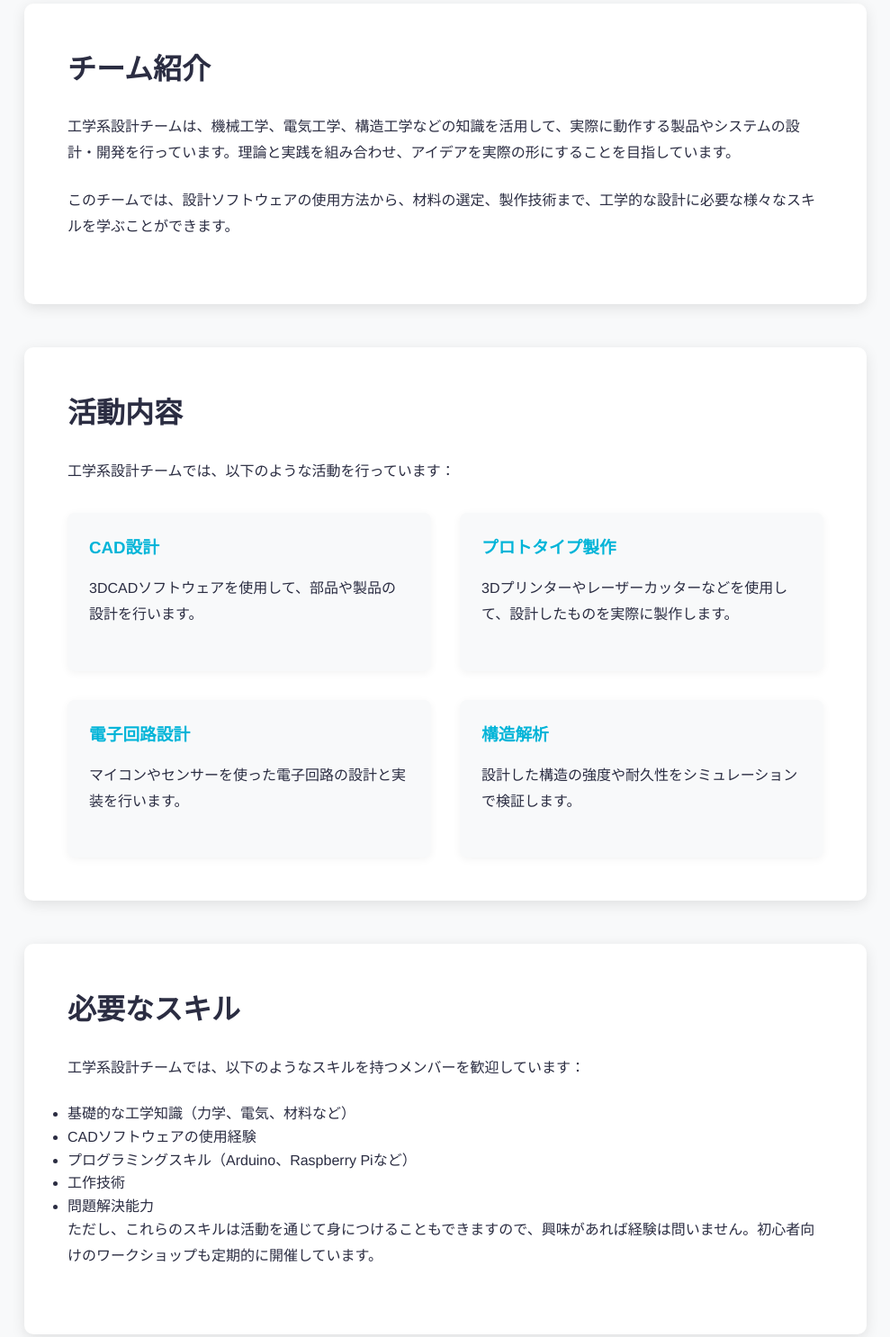
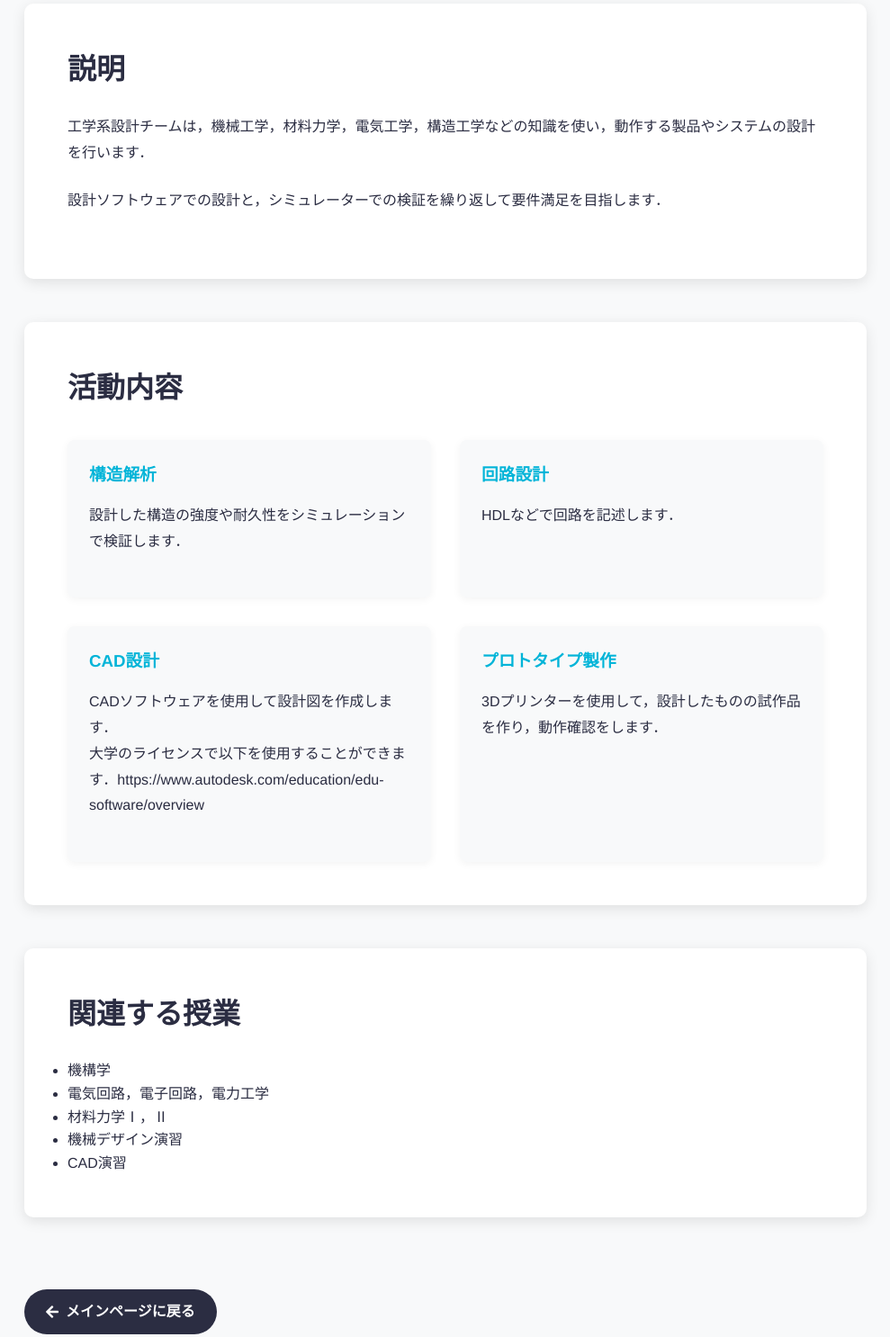
Before and after one commit to NS28cse/design-circle, a plain HTML site: page sub-html/engineering.html in a window 1280 px wide. Shown: the part 860-2346 px from the top of the page at 90% size, without its empty margins (145-1134 px from the left). Drawn offline with Linux system fonts and the light colour scheme.

Commit message:
engineering  end 2

```diff
--- a/sub-html/engineering.html
+++ b/sub-html/engineering.html
@@ -23,50 +23,50 @@
     <header class="team-header">
         <img src="./../assets/images/design-circle-web_mechanic-team-title.png" alt="工学系設計チーム">
         <h1>工学系設計チーム</h1>
-        <p>機械、電気、構造などの工学的な設計と実装を行います</p>
+        <p>機構、強度，電気、構造（建築）などの設計を行います</p>
     </header>
 
     <main class="team-content">
         <section class="team-section">
-            <h2>チーム紹介</h2>
-            <p>工学系設計チームは、機械工学、電気工学、構造工学などの知識を活用して、実際に動作する製品やシステムの設計・開発を行っています。理論と実践を組み合わせ、アイデアを実際の形にすることを目指しています。</p>
-            <p>このチームでは、設計ソフトウェアの使用方法から、材料の選定、製作技術まで、工学的な設計に必要な様々なスキルを学ぶことができます。</p>
+            <h2>説明</h2>
+            <p>工学系設計チームは，機械工学，材料力学，電気工学，構造工学などの知識を使い，動作する製品やシステムの設計を行います．</p>
+            <p>設計ソフトウェアでの設計と，シミュレーターでの検証を繰り返して要件満足を目指します．</p>
         </section>
 
         <section class="team-section">
             <h2>活動内容</h2>
-            <p>工学系設計チームでは、以下のような活動を行っています：</p>
             <div class="team-activities">
+                 <div class="activity-card">
+                    <h3>構造解析</h3>
+                    <p>設計した構造の強度や耐久性をシミュレーションで検証します．</p>
+                </div>
+
+                <div class="activity-card">
+                    <h3>回路設計</h3>
+                    <p>HDLなどで回路を記述します．</p>
+                </div>
+
                 <div class="activity-card">
                     <h3>CAD設計</h3>
-                    <p>3DCADソフトウェアを使用して、部品や製品の設計を行います。</p>
+                    <p>CADソフトウェアを使用して設計図を作成します．<br>
+                    大学のライセンスで以下を使用することができます．https://www.autodesk.com/education/edu-software/overview</p>
                 </div>
                 <div class="activity-card">
                     <h3>プロトタイプ製作</h3>
-                    <p>3Dプリンターやレーザーカッターなどを使用して、設計したものを実際に製作します。</p>
-                </div>
-                <div class="activity-card">
-                    <h3>電子回路設計</h3>
-                    <p>マイコンやセンサーを使った電子回路の設計と実装を行います。</p>
-                </div>
-                <div class="activity-card">
-                    <h3>構造解析</h3>
-                    <p>設計した構造の強度や耐久性をシミュレーションで検証します。</p>
+                    <p>3Dプリンターを使用して，設計したものの試作品を作り，動作確認をします．</p>
                 </div>
             </div>
         </section>
 
         <section class="team-section">
-            <h2>必要なスキル</h2>
-            <p>工学系設計チームでは、以下のようなスキルを持つメンバーを歓迎しています：</p>
+            <h2>関連する授業</h2>
             <ul>
-                <li>基礎的な工学知識（力学、電気、材料など）</li>
-                <li>CADソフトウェアの使用経験</li>
-                <li>プログラミングスキル（Arduino、Raspberry Piなど）</li>
-                <li>工作技術</li>
-                <li>問題解決能力</li>
+                <li>機構学</li>
+                <li>電気回路，電子回路，電力工学</li>
+                <li>材料力学Ⅰ，Ⅱ</li>
+                <li>機械デザイン演習</li>
+                <li>CAD演習</li>
             </ul>
-            <p>ただし、これらのスキルは活動を通じて身につけることもできますので、興味があれば経験は問いません。初心者向けのワークショップも定期的に開催しています。</p>
         </section>
 
         <a href="./../index.html" class="back-link">
```
